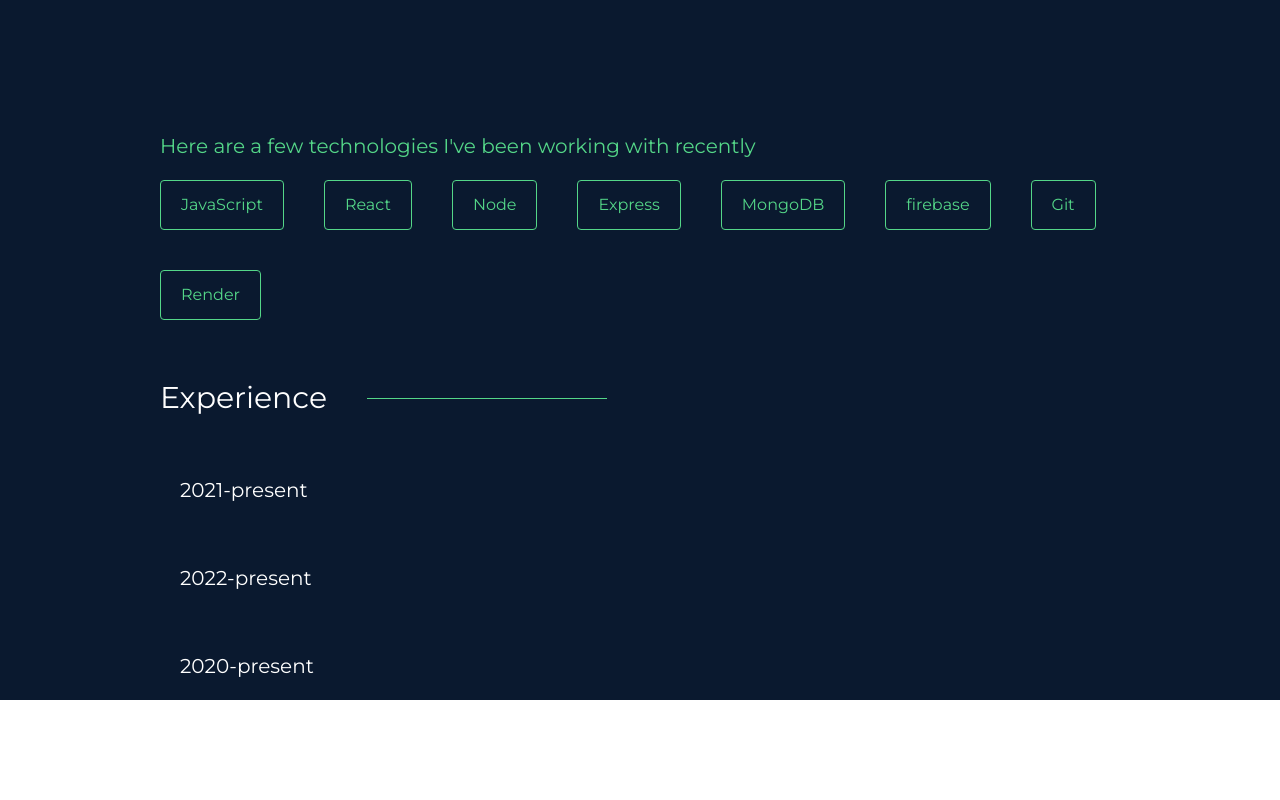
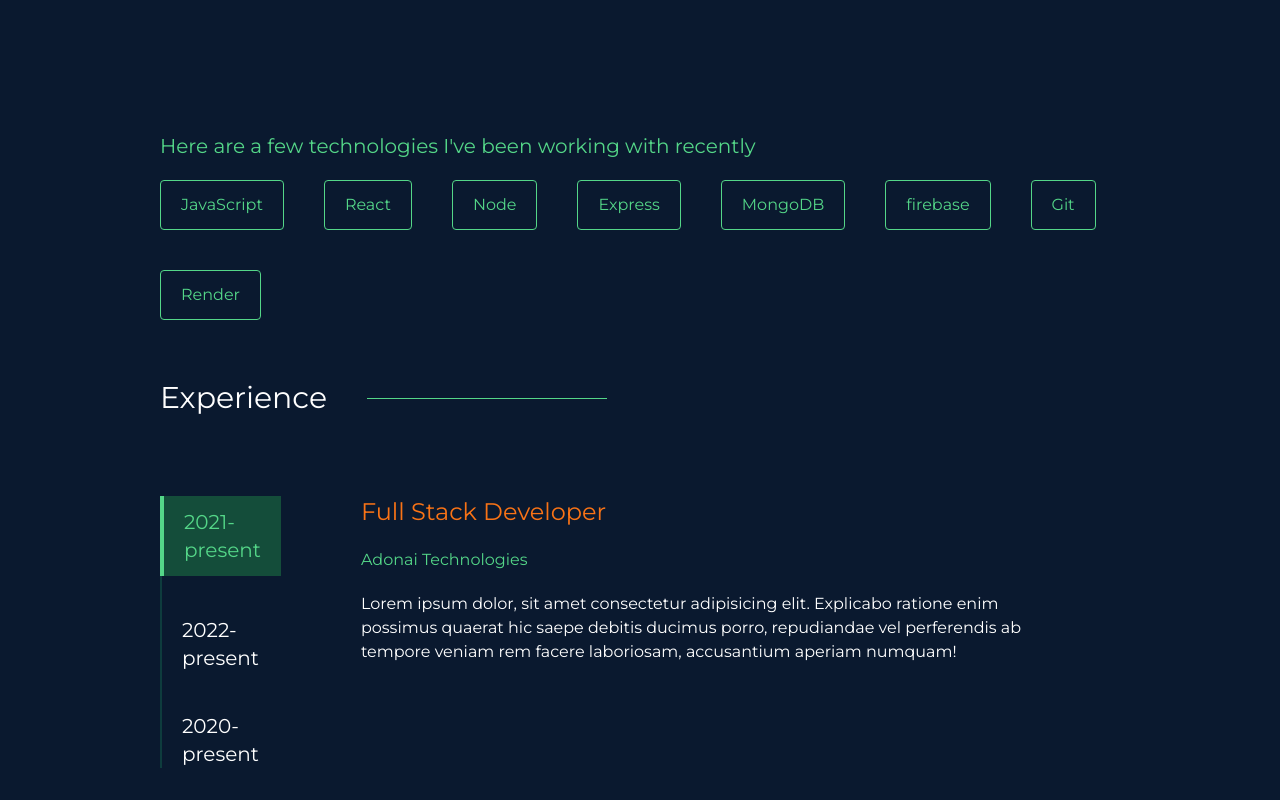
Before and after one commit to Adonai-Technologies/client, a React (Create React App) app: page / in a window 1280 px wide. Shown: the part 1284-2084 px from the top of the page. Before the commit the page ends 1984 px from the top, so only its background shows below. Built offline with nearby package versions, Linux system fonts and the light colour scheme; no server answers.

Commit message:
Added scrollBar

```diff
--- a/src/Components/Header.jsx
+++ b/src/Components/Header.jsx
@@ -3,7 +3,7 @@
 function Header() {
   return (
     <div className='p-5 bg-primary flex justify-between'>
-      <h1 className="text-secondary text-4xl font-semibold"><a href=""><img className='w-20' src="images/Ado-tech.png" alt="" /></a></h1>
+      <h1 className="text-secondary text-4xl font-semibold"><img className='w-20 cursor-pointer' src="images/Ado-tech.png" alt="logo" /></h1>
       <h1 className="text-white text-4xl font-semibold">A</h1>
       <h1 className="text-tertiary text-4xl font-semibold">K</h1>
     </div>
--- a/src/Pages/Home/Experiences.jsx
+++ b/src/Pages/Home/Experiences.jsx
@@ -3,22 +3,42 @@
 import { ExperiencesData } from '../../Resources/Experiences';
 
 function Experiences() {
-    const [SelectedItemIndex, setSelectedItemIndex] = React.useState(0)
+    const [selectedItemIndex, setSelectedItemIndex] = React.useState(0)
     return (
         <div>
             <SectionTitle Title="Experience" />
-            <div className="flex">
-                <div className="flex flex-col gap-5">
+            <div className="flex py-10 gap-20 sm:flex-col">
+                <div className="flex flex-col gap-10  border-[#135e4c82] border-l-2 w-1/3 sm:flex-row sm:overflow-scroll sm:w-full">
                     {
                         ExperiencesData.map((experience, index) => (
-                            <div className='p-5'>
-                                <h1 className={`text-xl ${setSelectedItemIndex === index ? 'text-tertiary border-tertiary' : 'text-white'}`}>{experience.period}</h1>
+                            <div onClick={() => {
+                                setSelectedItemIndex(index);
+                            }}
+                                className="cursor-pointer"
+                            >
+                                <h1 className={`text-xl px-5
+                                  ${selectedItemIndex === index
+                                        ? 'text-tertiary border-tertiary border-l-4 -ml-[2px] bg-[#15503bef] py-3'
+                                        : 'text-white'
+                                    }`}>
+                                    {experience.period}</h1>
                             </div>
                         ))
                     }
                 </div>
-                <div className=""></div>
-                <div className=""></div>
+
+                <div className='flex flex-col gap-5'>
+                    <h1 className="text-secondary text-2xl">{ExperiencesData[selectedItemIndex].title}</h1>
+                    <h1 className="text-tertiary text-1xl">{ExperiencesData[selectedItemIndex].company}</h1>
+                    <p className='text-white'>
+                        Lorem ipsum dolor, sit amet consectetur
+                        adipisicing elit. Explicabo ratione enim possimus
+                        quaerat hic saepe debitis ducimus porro, repudiandae
+                        vel perferendis ab tempore veniam
+                        rem facere laboriosam, accusantium aperiam numquam!
+                    </p>
+                </div>
+                <div></div>
             </div>
         </div>
     );
--- a/src/Resources/Experiences.jsx
+++ b/src/Resources/Experiences.jsx
@@ -3,7 +3,7 @@
         _id: "1234567890",
         company: "Adonai Technologies",
         period: "2021-present",
-        title: "Mern Stack Developer",
+        title: "Full Stack Developer",
         description: ""
     },
     {
--- a/src/index.css
+++ b/src/index.css
@@ -7,3 +7,26 @@
 *{
     font-family: "Montserrat", sans-serif;
 }
+
+/* width */
+::-webkit-scrollbar {
+  width: 8px;
+}
+
+/* Track */
+::-webkit-scrollbar-track {
+  box-shadow: inset 0 0 5px grey;
+  border-radius: 10px;
+  border-color: #077979;
+}
+
+/* Handle */
+::-webkit-scrollbar-thumb {
+  background: #077979;
+  border-radius: 10px;
+}
+
+/* Handle on hover */
+::-webkit-scrollbar-thumb:hover {
+  background: #077979;
+}
```
